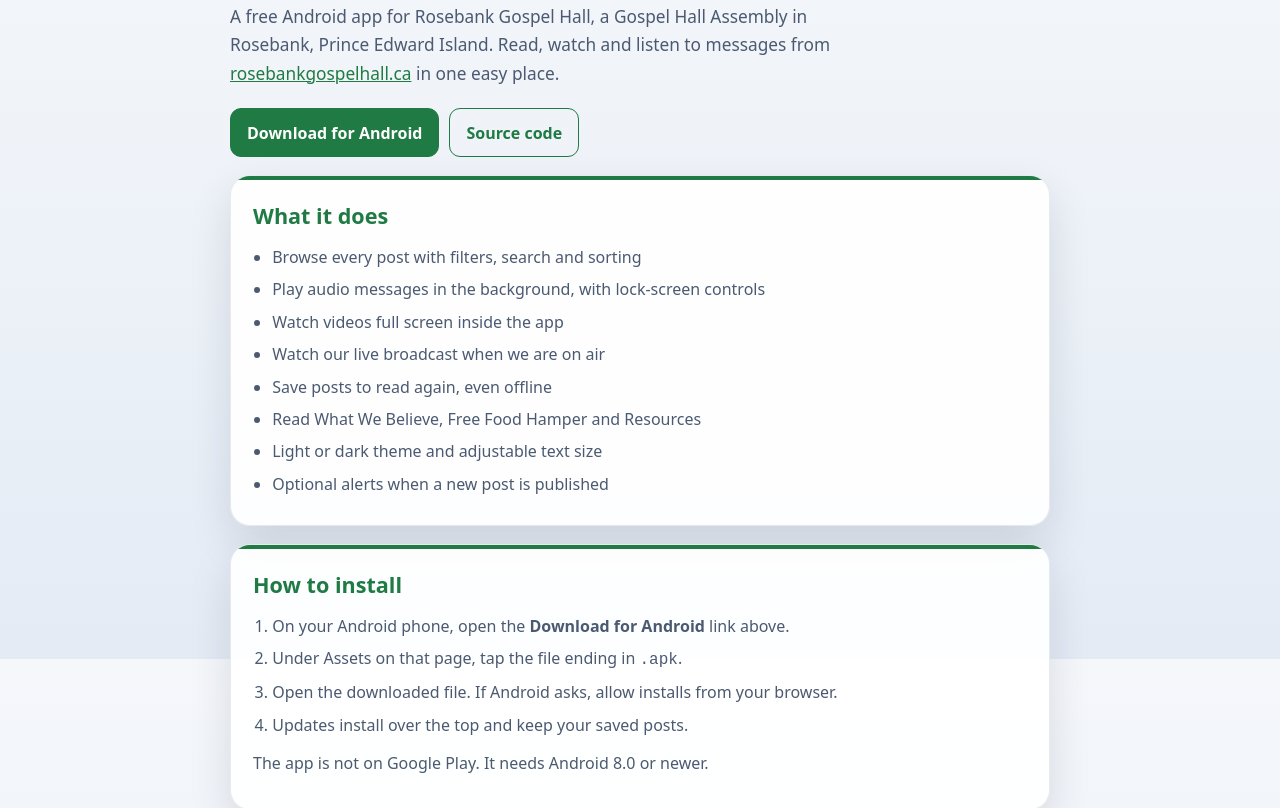
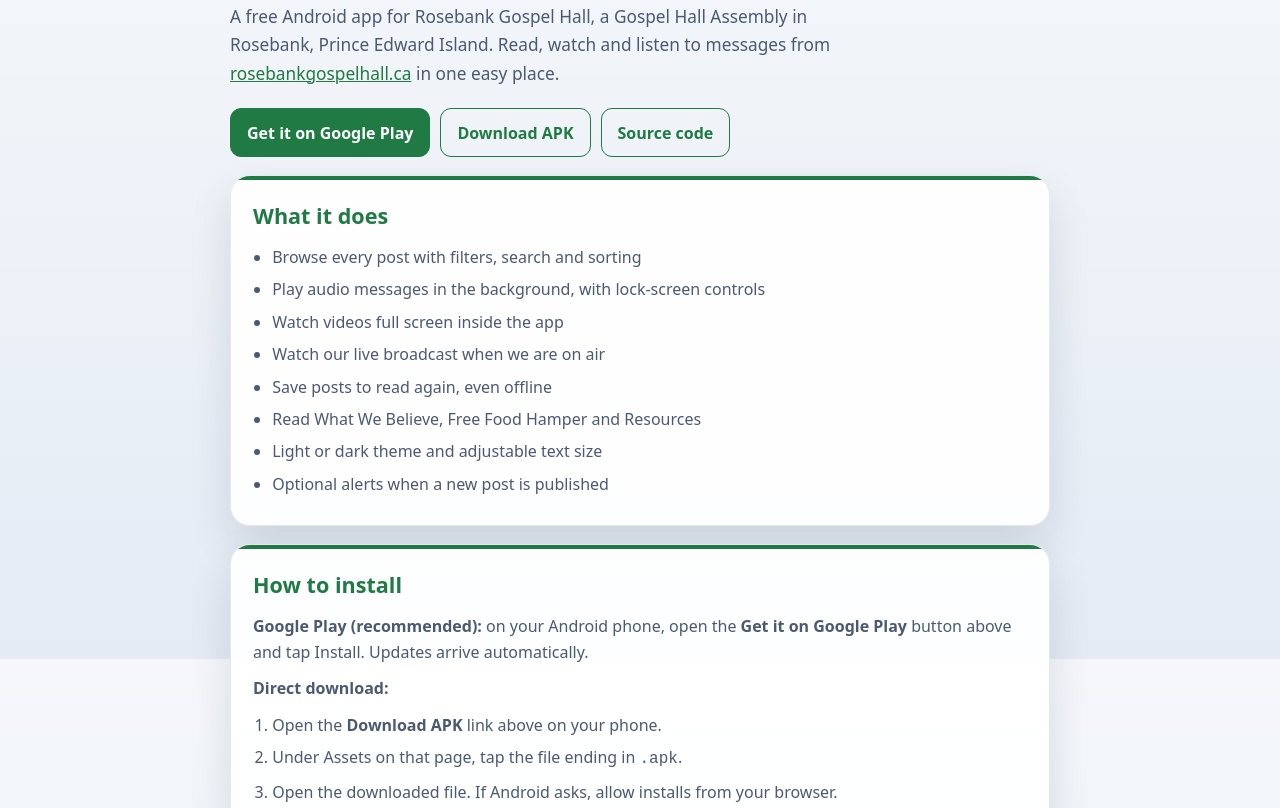
Before and after one commit to fromgravelhill/FromGravelHill.github.io, a plain HTML site: page rosebank-gospel-hall-app/index.html in a window 1280 px wide. Shown: the part 141-949 px from the top of the page. Drawn offline with Linux system fonts and the light colour scheme.

Commit message:
Add Google Play download option
Promote the Play Store version while retaining direct APK and source-code links. Clarify installation steps, automatic updates, and signing differences between versions.

From Gravel Hill Enterprises
marc@fromgravelhill.ca

```diff
--- a/rosebank-gospel-hall-app/index.html
+++ b/rosebank-gospel-hall-app/index.html
@@ -70,7 +70,8 @@ footer { margin-top: 28px; padding-top: 18px; border-top: 1px dashed rgba(148,16
   <p class="lead">A free Android app for Rosebank Gospel Hall, a Gospel Hall Assembly in Rosebank, Prince Edward Island. Read, watch and listen to messages from <a href="https://rosebankgospelhall.ca/">rosebankgospelhall.ca</a> in one easy place.</p>
 
   <div class="actions">
-    <a class="btn" href="https://github.com/Atrion/rosebank-gospel-hall-website-app/releases/latest" rel="noopener">Download for Android</a>
+    <a class="btn" href="https://play.google.com/store/apps/details?id=ca.rosebankgospelhall.app" rel="noopener">Get it on Google Play</a>
+    <a class="btn ghost" href="https://github.com/Atrion/rosebank-gospel-hall-website-app/releases/latest" rel="noopener">Download APK</a>
     <a class="btn ghost" href="https://github.com/Atrion/rosebank-gospel-hall-website-app" rel="noopener">Source code</a>
   </div>
 
@@ -90,13 +91,15 @@ footer { margin-top: 28px; padding-top: 18px; border-top: 1px dashed rgba(148,16
 
   <section class="card" aria-labelledby="install">
     <h2 id="install">How to install</h2>
+    <p><strong>Google Play (recommended):</strong> on your Android phone, open the <strong>Get it on Google Play</strong> button above and tap Install. Updates arrive automatically.</p>
+    <p><strong>Direct download:</strong></p>
     <ol>
-      <li>On your Android phone, open the <strong>Download for Android</strong> link above.</li>
+      <li>Open the <strong>Download APK</strong> link above on your phone.</li>
       <li>Under Assets on that page, tap the file ending in <code>.apk</code>.</li>
       <li>Open the downloaded file. If Android asks, allow installs from your browser.</li>
-      <li>Updates install over the top and keep your saved posts.</li>
+      <li>Direct-download updates install over the top and keep your saved posts.</li>
     </ol>
-    <p style="margin-top:12px">The app is not on Google Play. It needs Android 8.0 or newer.</p>
+    <p style="margin-top:12px">Needs Android 8.0 or newer. The Google Play and direct-download versions are signed differently, so switching between them means uninstalling first.</p>
   </section>
 
   <section class="card" aria-labelledby="verify">
```
Also changed, not shown: assets/images/examples/rosebank-gospel-hall-app.png.
